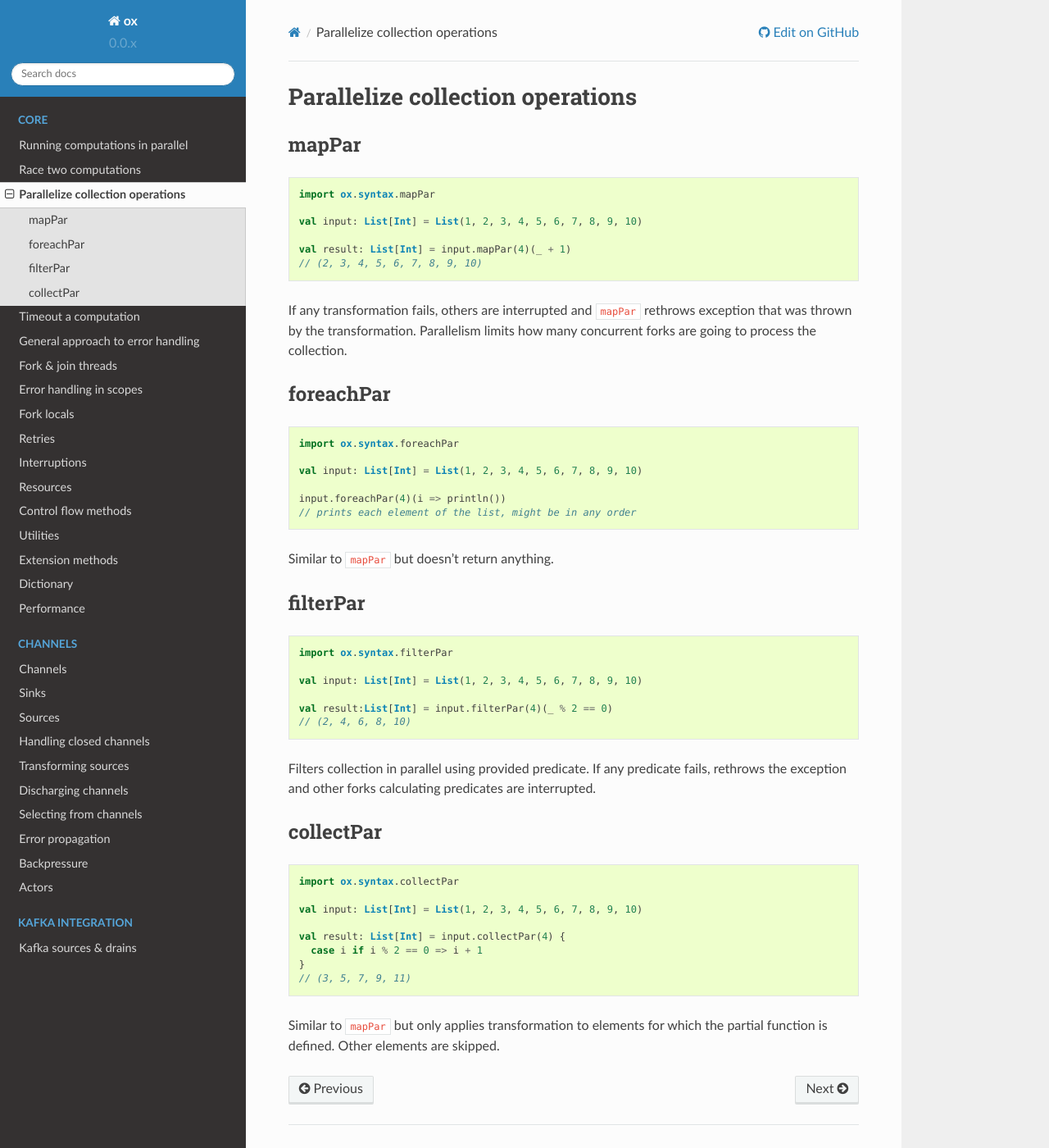
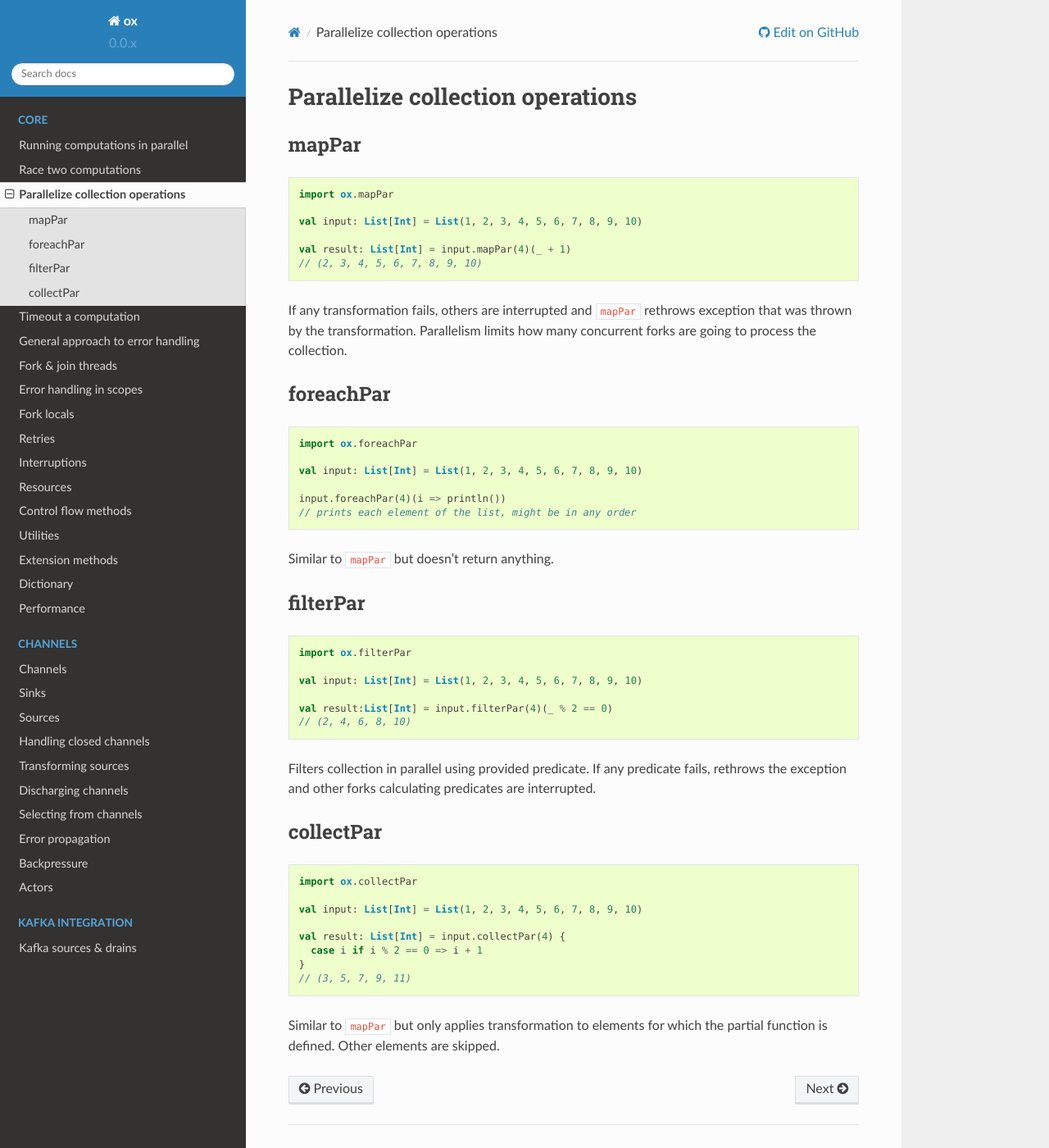
Before and after one commit to softwaremill/ox, a Sphinx documentation site: the page built from doc/collections.md, in a window 1280 px wide and 1400 px high. Shown: the whole window at 82% size. Built offline with Sphinx 7.4.7 and the Read the Docs theme 2.0.0, drawn with Linux system fonts in a browser that asks for light colours.

Commit message:
Keep only extension methods on parallel collection operations

````diff
--- a/doc/collections.md
+++ b/doc/collections.md
@@ -3,7 +3,7 @@
 ## mapPar
 
 ```scala mdoc:silent
-import ox.syntax.mapPar
+import ox.mapPar
 
 val input: List[Int] = List(1, 2, 3, 4, 5, 6, 7, 8, 9, 10)
 
@@ -18,7 +18,7 @@ limits how many concurrent forks are going to process the collection.
 ## foreachPar
 
 ```scala mdoc:silent:reset
-import ox.syntax.foreachPar
+import ox.foreachPar
 
 val input: List[Int] = List(1, 2, 3, 4, 5, 6, 7, 8, 9, 10)
 
@@ -31,7 +31,7 @@ Similar to `mapPar` but doesn't return anything.
 ## filterPar
 
 ```scala mdoc:silent:reset
-import ox.syntax.filterPar
+import ox.filterPar
 
 val input: List[Int] = List(1, 2, 3, 4, 5, 6, 7, 8, 9, 10)
 
@@ -45,7 +45,7 @@ and other forks calculating predicates are interrupted.
 ## collectPar
 
 ```scala mdoc:silent:reset
-import ox.syntax.collectPar
+import ox.collectPar
 
 val input: List[Int] = List(1, 2, 3, 4, 5, 6, 7, 8, 9, 10)
 
````
Also changed, not shown: 6 other files.
